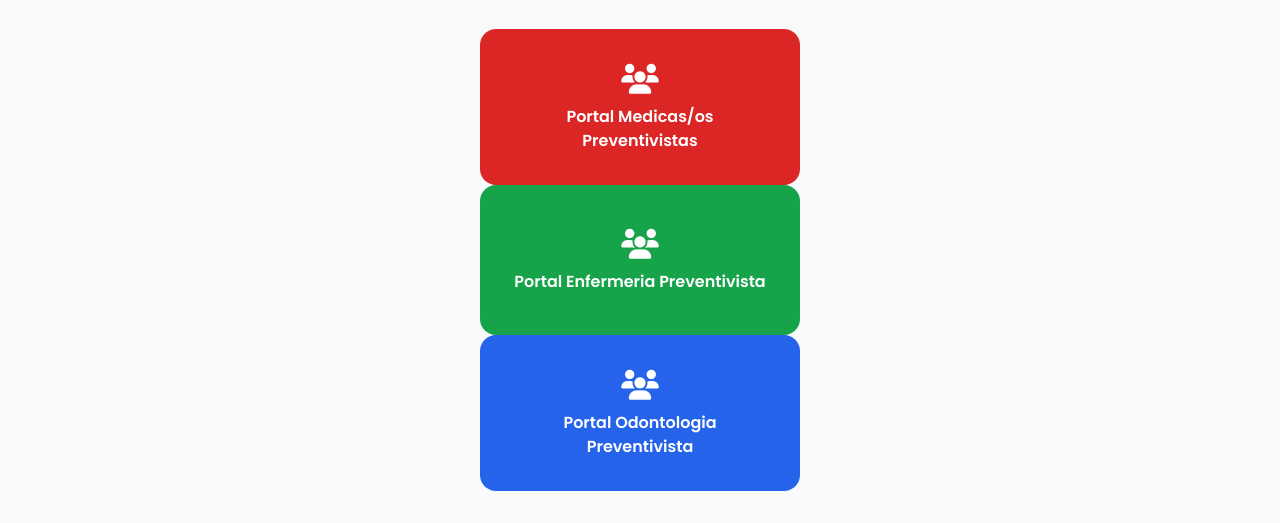
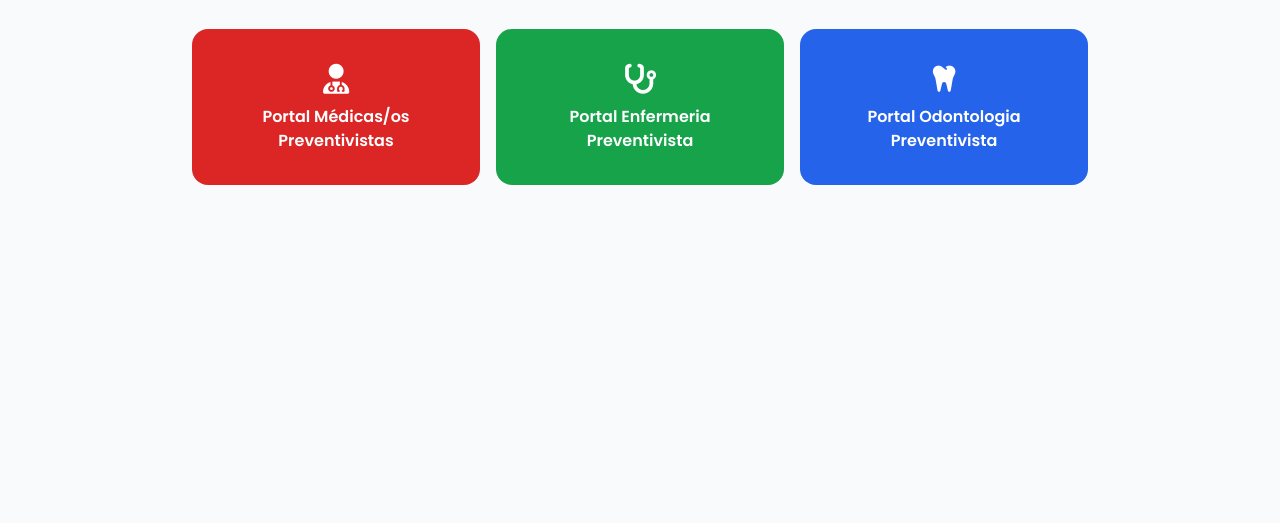
Before and after one commit to PabloRios80/lavedad, a website: page public/index.html in a window 1280 px wide. Shown: the part 287-810 px from the top of the page. Drawn offline with nearby package versions, Linux system fonts and the light colour scheme.

Commit message:
horizontal botones

```diff
--- a/public/index.html
+++ b/public/index.html
@@ -20,29 +20,30 @@
             </div>
         </div>
     </header>
-
     <main class="container mx-auto px-4 py-8 text-center flex flex-col items-center">
         <h2 class="text-3xl font-bold text-blue-800 mb-4">Bienvenido al Portal Profesional del Día Preventivo IAPOS</h2>
         <p class="text-gray-700 max-w-2xl mx-auto mb-8">
             El programa "Día Preventivo IAPOS" es una iniciativa para cuidar la salud de nuestros afiliados. A través de este portal, los profesionales pueden acceder a herramientas, información y formularios específicos.
         </p>
 
-        <a id="afiliados-btn" href="index-medico.html" class="portal-btn bg-red-600 hover:bg-red-700 text-white w-full max-w-xs">
-            <i class="fas fa-users text-3xl mb-2"></i>
-            <span class="font-semibold">Portal Medicas/os Preventivistas</span>
-        </a>
+        <div class="flex flex-row flex-wrap justify-center w-full max-w-4xl mx-auto gap-4">
 
-        <a id="afiliados-btn" href="index-enfermeria.html" class="portal-btn bg-green-600 hover:bg-green-700 text-white w-full max-w-xs">
-            <i class="fas fa-users text-3xl mb-2"></i>
-            <span class="font-semibold">Portal Enfermeria Preventivista</span>
-        </a>
-        <a id="afiliados-btn" href="index.html" class="portal-btn bg-blue-600 hover:bg-blue-700 text-white w-full max-w-xs">
-            <i class="fas fa-users text-3xl mb-2"></i>
-            <span class="font-semibold">Portal Odontologia Preventivista</span>
-        </a>
+            <a id="medicos-btn" href="index-medico.html" class="portal-btn bg-red-600 hover:bg-red-700 text-white flex-1 min-w-[200px]">
+                <i class="fas fa-user-md text-3xl mb-2"></i>
+                <span class="font-semibold">Portal Médicas/os Preventivistas</span>
+            </a>
+
+            <a id="enfermeria-btn" href="index-enfermeria.html" class="portal-btn bg-green-600 hover:bg-green-700 text-white flex-1 min-w-[200px]">
+                <i class="fas fa-stethoscope text-3xl mb-2"></i>
+                <span class="font-semibold">Portal Enfermeria Preventivista</span>
+                </a>
+
+            <a id="odontologia-btn" href="index.html" class="portal-btn bg-blue-600 hover:bg-blue-700 text-white flex-1 min-w-[200px]">
+                <i class="fas fa-tooth text-3xl mb-2"></i>
+                <span class="font-semibold">Portal Odontologia Preventivista</span>
+            </a>
         </div>
     </main>
-
     <style>
         .portal-btn {
             display: flex;
```
